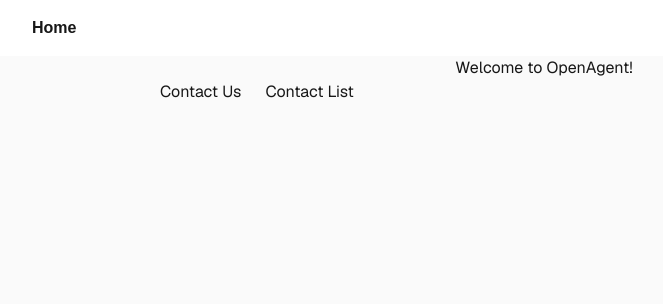
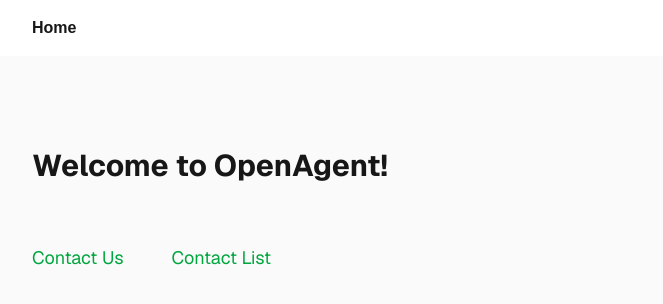
Before and after one commit to Tenri/ContactUs, a Next.js app in the folder contact-us-page/: page / in a window 1280 px wide. Shown: the top 304 px of the page, without its empty margins (96-759 px from the left). Built offline with nearby package versions, Linux system fonts and the light colour scheme.

Commit message:
home screen cleanup

```diff
--- a/contact-us-page/app/page.tsx
+++ b/contact-us-page/app/page.tsx
@@ -4,12 +4,16 @@ import Link from 'next/link';
 export default function Home() {
 
   return (
-    <div className="flex flex-col flex-1 items-center justify-center bg-zinc-50 font-sans dark:bg-black">
-      <main className="flex flex-1 w-full max-w-3xl flex-col items-center ">
-        <h1>Welcome to OpenAgent!</h1>
-        <div className="flex flex-row items-center gap-6 text-center sm:items-start sm:text-left w-full h-full">
-            <Link href="/contact-us">Contact Us</Link>
-            <Link href="/contact-list">Contact List</Link>
+    <div className="min-h-screen bg-zinc-50 font-sans">
+      <main className="w-full max-w-6xl mx-auto px-16 py-8 ">
+        <h1 className="text-3xl font-bold py-15">Welcome to OpenAgent!</h1>
+        <div className="flex flex-row items-center gap-12 text-center sm:items-start sm:text-left w-full h-full">
+            <Link href="/contact-us" className="text-green-600 text-lg hover:underline">
+                Contact Us
+            </Link>
+            <Link href="/contact" className="text-green-600 text-lg hover:underline">
+                Contact List
+            </Link>
         </div>
       </main>
     </div>
```
